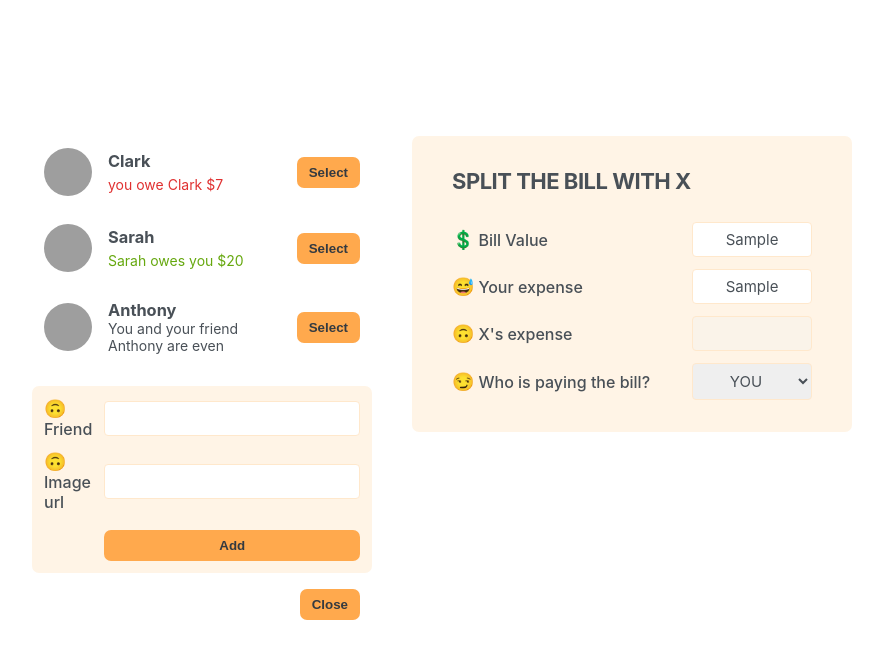
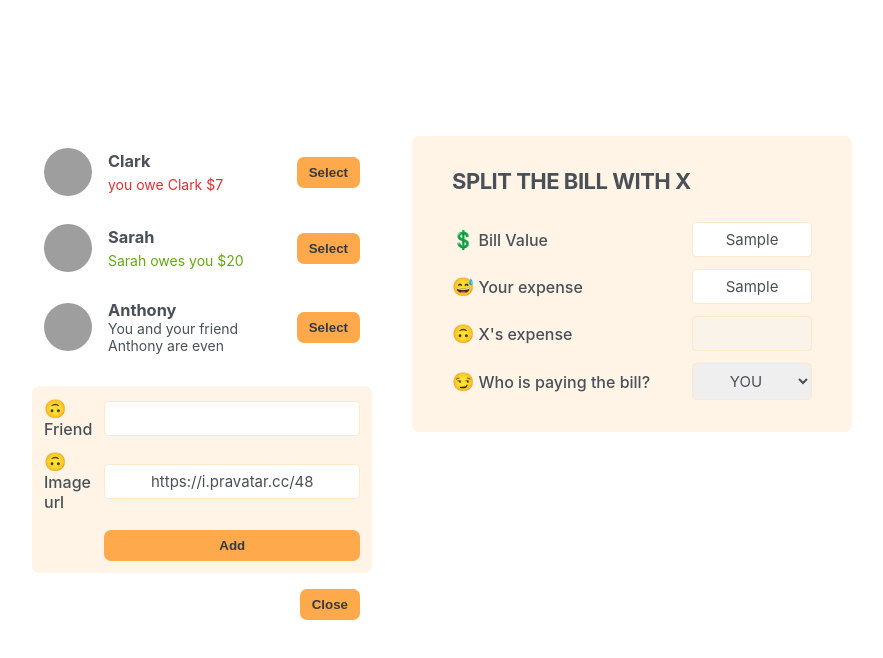
Before and after one commit to ashita07/Eat-And-Split, a React (Create React App) app: page / in a window 1280 px wide. Both pictures are taken after typing "Sample", "Sample" into the empty fields and a click on the button "Add Friend". Shown: the top 658 px of the page, without its empty margins (198-1081 px from the left). Built offline with nearby package versions, Linux system fonts and the light colour scheme; grey boxes are pictures that could not be loaded.

Commit message:
added two more states

```diff
--- a/src/App.js
+++ b/src/App.js
@@ -77,13 +77,24 @@
 }
 
 function AddFriend({ showFriend }) {
+  const [nameF, setNameF] = useState("");
+  const [image, setImage] = useState("https://i.pravatar.cc/48");
+
   return (
     showFriend && (
       <form className="form-add-friend">
         <label>🙃Friend</label>
-        <input type="text" />
+        <input
+          type="text"
+          value={nameF}
+          onChange={(e) => setNameF(e.target.value)}
+        />
         <label>🙃Image url</label>
-        <input type="text" />
+        <input
+          type="text"
+          value={image}
+          onChange={(e) => setImage(e.target.value)}
+        />
         <Button>Add</Button>
       </form>
     )
```
